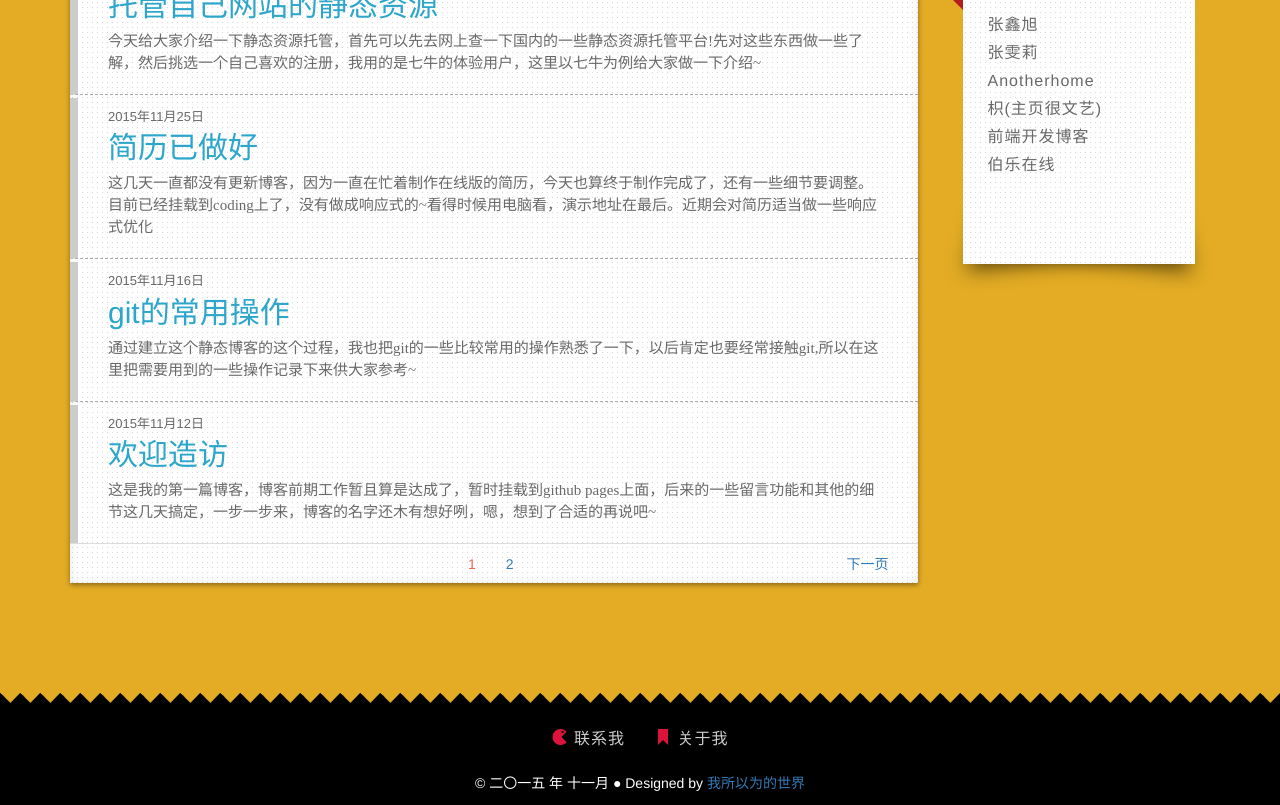
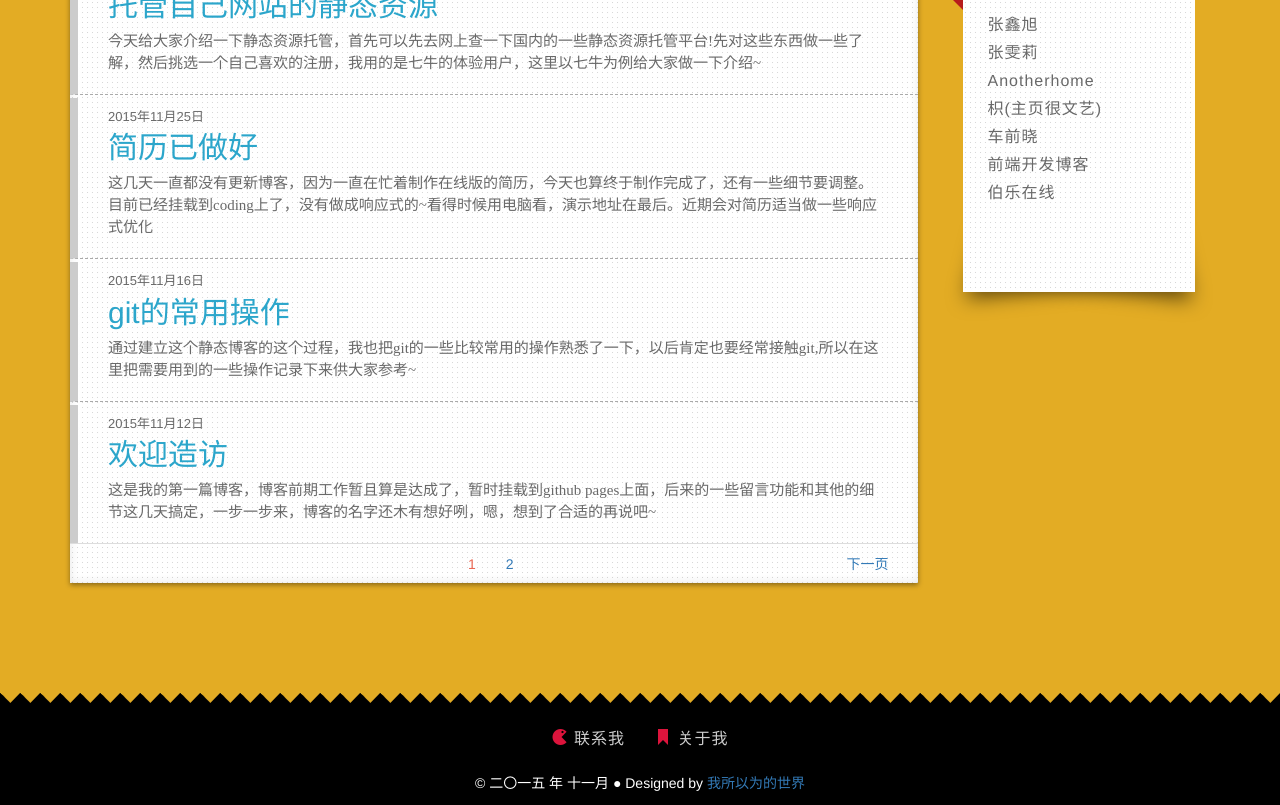
Before and after one commit to momeakl/momeakl.github.io, a Jekyll site: the page built from index.html, in a window 1280 px wide, cut to the strip 402-1207 px from the top of the page. Built offline with Jekyll 4.4.1, drawn with Linux system fonts in a browser that asks for light colours; nearby versions of some CDN libraries; some web fonts are replaced; the list of posts is cut into pages by our own code; comment, search, counter and statistics services are not loaded; a style sheet for code colours, icons or effects is not loaded.

Commit message:
添加友链

```diff
--- a/index.html
+++ b/index.html
@@ -114,6 +114,7 @@
                        <li><a href="http://zhangwenli.com/blog/" target="_blank">张雯莉</a></li>
                         <li><a href="https://www.anotherhome.net">Anotherhome</a></li>
                         <li><a href="http://fiona23.github.io/">枳(主页很文艺)</a></li>
+                        <li><a href="http://cheqianxiao.github.io">车前晓</a></li>
                         <li><a href="http://caibaojian.com/" target="_blank">前端开发博客</a></li>
                         <li><a href="http://www.jobbole.com/" target="_blank" >伯乐在线</a></li>
                     </ul>
```
